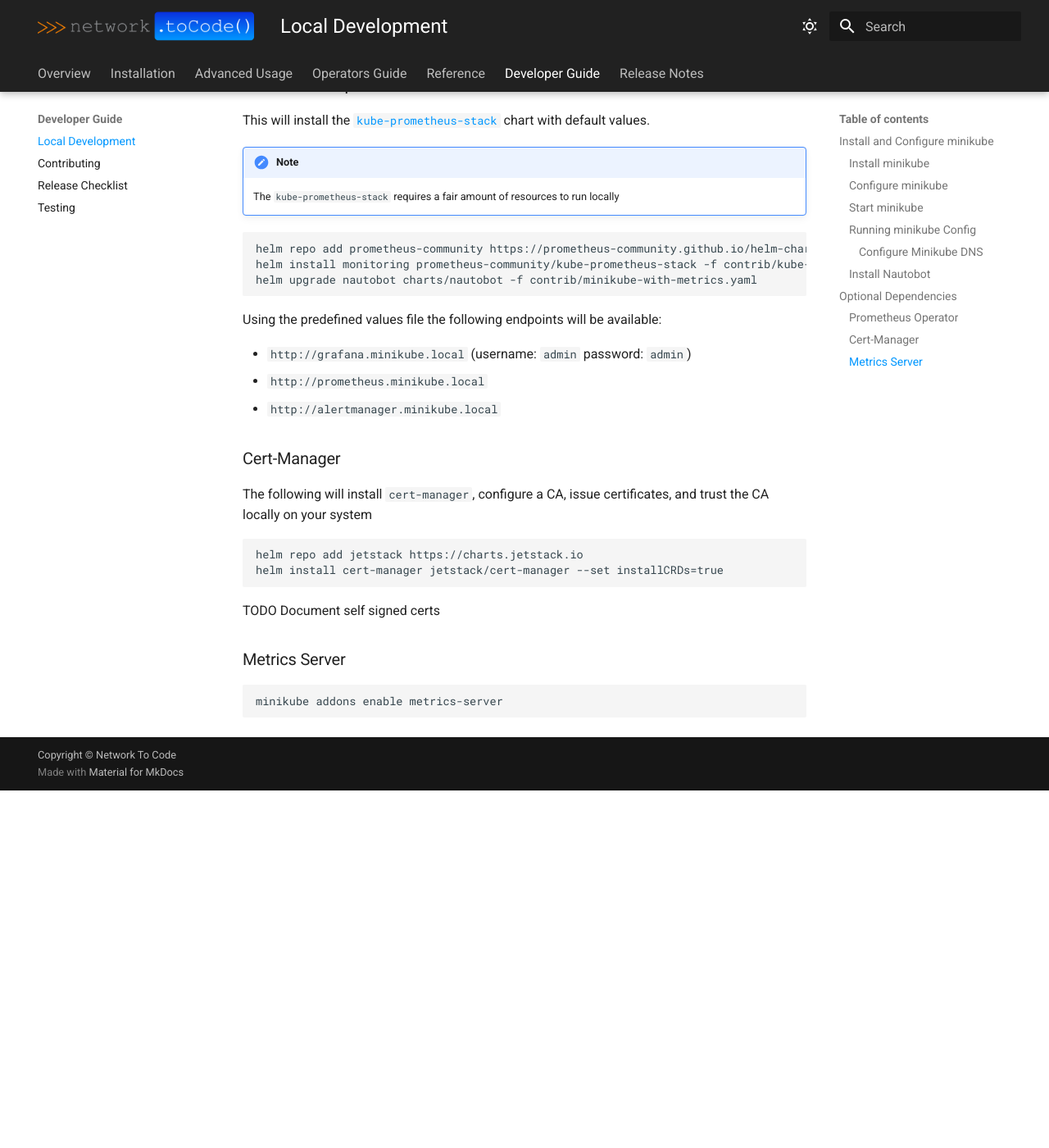
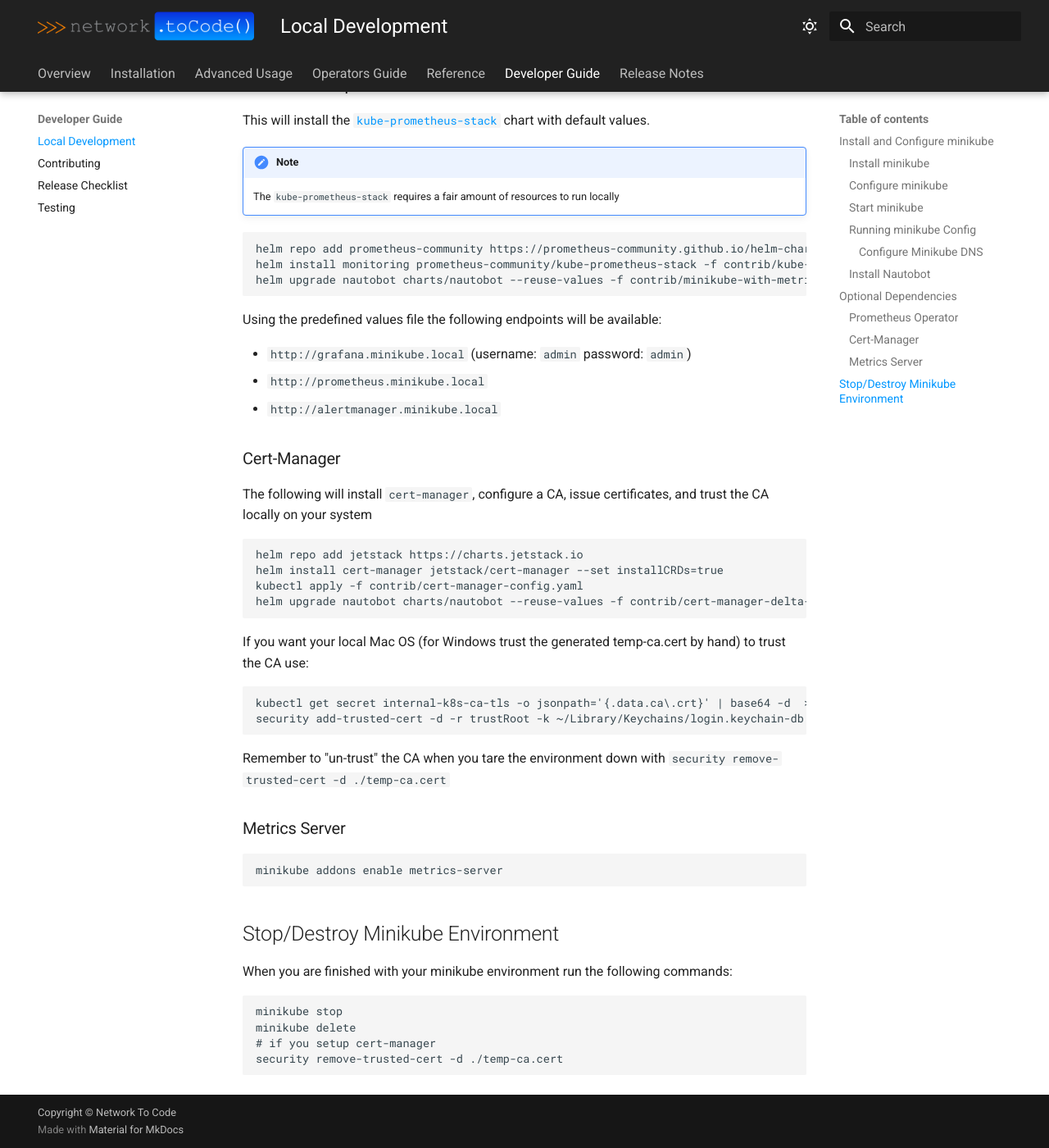
Before and after one commit to nautobot/helm-charts, an MkDocs documentation site: the page built from docs/development/local-dev.md, in a window 1280 px wide and 1400 px high, scrolled down 1555 px. Shown: the whole window at 82% size. Built offline with MkDocs 1.6.1 and Material for MkDocs 9.7.7, drawn with Linux system fonts in a browser that asks for light colours; before the commit the page ends 2519 px from its top, so only the background shows below that; some of the changed text lies outside the part shown.

Commit message:
Adding Cert-Manager Demo

````diff
--- a/.pre-commit-config.yaml
+++ b/.pre-commit-config.yaml
@@ -59,6 +59,8 @@
   #         - "--skip-path"
   #         - "charts/nautobot/linter_values.*.yaml"
   #         - "--var-file"
+  #         - "charts/nautobot/linter_values_minimum.yaml"
+  #         - "--var-file"
   #         - "charts/nautobot/linter_values.yaml"
   #         - "--framework"
   #         - "helm"
--- a/docs/development/local-dev.md
+++ b/docs/development/local-dev.md
@@ -22,7 +22,7 @@
 These settings are here simply to demonstrate how to change them, they are not requirements.
 
 ```no-highlight
-minikube start --memory=4G --cpus=4 --disk-size 10000mb --extra-config=apiserver.service-node-port-range=80-32767
+minikube start --memory=6G --cpus=4 --disk-size 10000mb --extra-config=apiserver.service-node-port-range=80-32767
 ```
 
 ### Running minikube Config
@@ -70,7 +70,7 @@
 ```no-highlight
 helm repo add prometheus-community https://prometheus-community.github.io/helm-charts
 helm install monitoring prometheus-community/kube-prometheus-stack -f contrib/kube-stack-prometheus.yaml
-helm upgrade nautobot charts/nautobot -f contrib/minikube-with-metrics.yaml
+helm upgrade nautobot charts/nautobot --reuse-values -f contrib/minikube-with-metrics.yaml
 ```
 
 Using the predefined values file the following endpoints will be available:
@@ -86,12 +86,34 @@
 ```no-highlight
 helm repo add jetstack https://charts.jetstack.io
 helm install cert-manager jetstack/cert-manager --set installCRDs=true
+kubectl apply -f contrib/cert-manager-config.yaml
+helm upgrade nautobot charts/nautobot --reuse-values -f contrib/cert-manager-delta-values.yaml
 ```
 
-TODO Document self signed certs
+If you want your local Mac OS (for Windows trust the generated temp-ca.cert by hand) to trust the CA use:
+<!-- spell-checker: disable -->
+
+```no-highlight
+kubectl get secret internal-k8s-ca-tls -o jsonpath='{.data.ca\.crt}' | base64 -d  > temp-ca.cert
+security add-trusted-cert -d -r trustRoot -k ~/Library/Keychains/login.keychain-db ./temp-ca.cert
+```
+
+<!-- spell-checker: enable -->
+Remember to "un-trust" the CA when you tare the environment down with `security remove-trusted-cert -d ./temp-ca.cert`
 
 ### Metrics Server
 
 ```no-highlight
 minikube addons enable metrics-server
 ```
+
+## Stop/Destroy Minikube Environment
+
+When you are finished with your minikube environment run the following commands:
+
+```no-highlight
+minikube stop
+minikube delete
+# if you setup cert-manager
+security remove-trusted-cert -d ./temp-ca.cert
+```
````
Also changed, not shown: docs/development/testing.md (+4 -2 lines), docs/installation/basic.md (+1 -3 lines), 8 other files.
